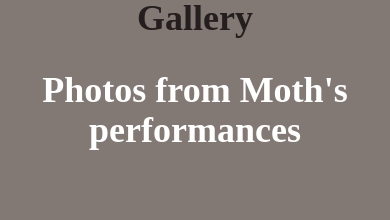
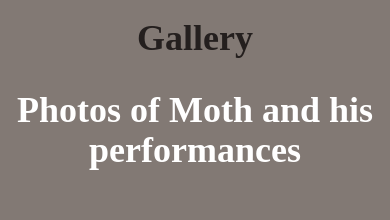
Before and after one commit to jvariara/tim-website, a React (Create React App) app: page / in a window 390 px wide. Shown: the part 1444-1664 px from the top of the page. Built offline with nearby package versions, Linux system fonts and the light colour scheme.

Commit message:
Fixed sizing in header for phone

```diff
--- a/src/components/About.jsx
+++ b/src/components/About.jsx
@@ -3,7 +3,7 @@ import React from "react";
 const About = () => {
   return (
     <section id="about">
-      <div className="py-[80px] w-full max-w-[1250px] m-auto px-4 xs:px-6">
+      <div className="py-[110px] md:py-[80px] w-full max-w-[1250px] m-auto px-4 xs:px-6">
         <div className="flex flex-col justify-center items-center">
           <h6 className="text-[#241f1e] font-semibold text-4xl items-center">
             About Me
--- a/src/components/Carousel.jsx
+++ b/src/components/Carousel.jsx
@@ -83,7 +83,7 @@ const Carousel = () => {
             Gallery
           </h6>
           <h1 className="text-4xl md:text-5xl my-4 font-bold text-white text-center">
-            Photos from Moth's performances
+            Photos of Moth and his performances
           </h1>
         </div>
         <div ref={sliderRef} className="keen-slider">
--- a/src/components/Header.jsx
+++ b/src/components/Header.jsx
@@ -7,7 +7,7 @@ import Resume from "../assets/Resume.pdf";
 
 const Header = () => {
   return (
-    <header className="h-[calc(100vh-66px)] w-full flex">
+    <header className="md:h-[calc(100vh-66px)] h-[calc(100vh-106px)] w-full flex top-[106px] md:top-0 relative">
       <div className="max-w-[1250px] m-auto flex flex-col md:flex-row">
         <div className="container mx-auto md:flex items-center xs:flex-col">
           <div className="flex-initial m-4 md:w-2/4 flex md:flex-col justify-between md:justify-normal">
```
